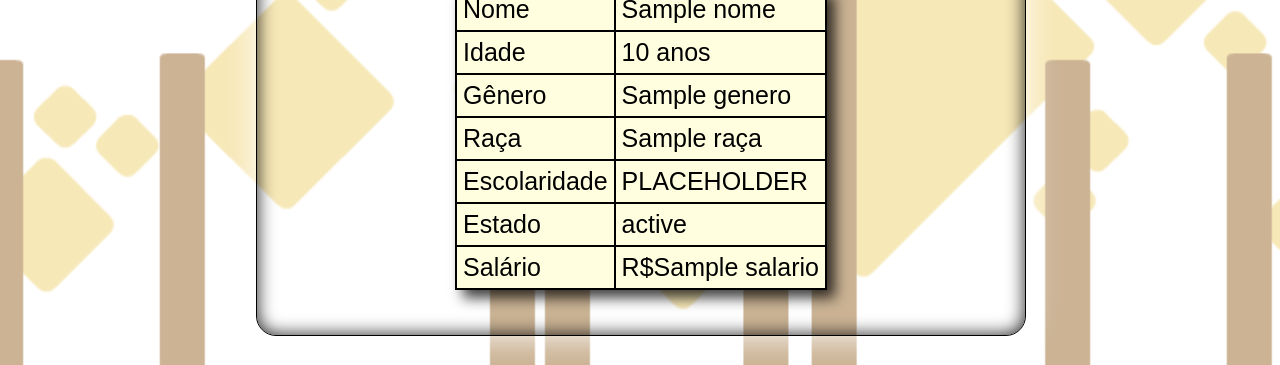
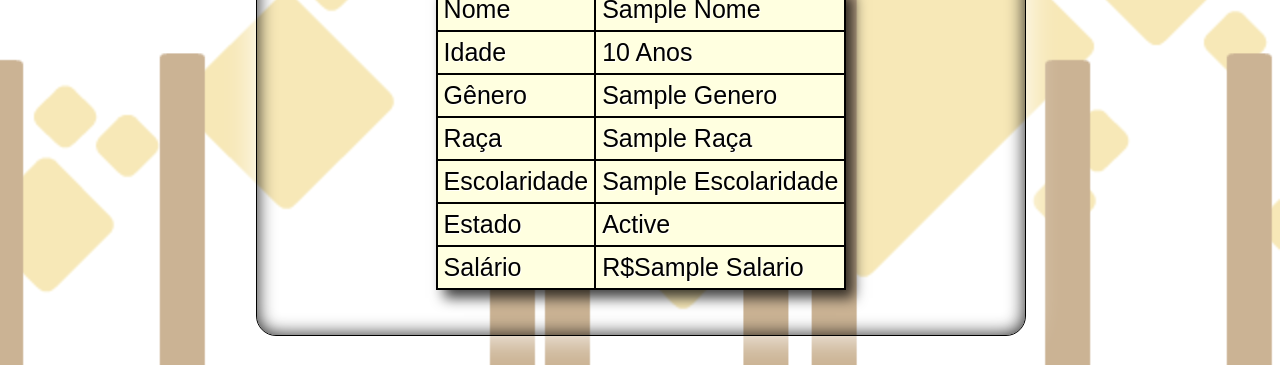
Before and after one commit to kessJhones/TrabalhoFinalDS, a Flask app: template templates/dados.html in a window 1280 px wide. Shown: the part 435-800 px from the top of the page. Run offline with Flask 2, Linux system fonts and the light colour scheme; the template is opened without the code that fills it: most values are stand-ins (such as "Sample title", 1, 10 or a date in 2020); parts of the project's set-up code (start-up, migrations or seed data) failed here and were passed over; some web fonts are replaced.

Commit message:
Escolaridade adicionada e melhorias no css

```diff
--- a/main.py
+++ b/main.py
@@ -16,6 +16,7 @@ def dados():
         nome_personagem = request.form['nome']
         genero = request.form.get('players')
         idade = request.form.get('idade')
+        escolaridade = request.form.get('escolaridade')
         estado =  request.form.get('estado')
 
     personagens = {'blue':('Mulher','Branca','blue'), 'green':('Mulher','Negra','green'),
@@ -25,7 +26,7 @@ def dados():
     (genero, raça, cor) = personagens.get(genero, ('','',''))
 
     raça_dataframe = raça_dataframe.get(raça, '')
-    salario = dd.income(genero, raça_dataframe, estado)
+    salario = dd.income(genero, raça_dataframe, estado, escolaridade)
 
     return render_template('dados.html',
         title='Ficha',
@@ -34,6 +35,7 @@ def dados():
         genero = genero,
         raça = raça,
         salario = salario,
+        escolaridade = escolaridade,
         estado = estado,
         cor = cor,
     )
--- a/static/css/custom.css
+++ b/static/css/custom.css
@@ -21,11 +21,10 @@ body {
 h1 {
     text-align: center;
     font-family: 'pixelFont', sans-serif;
-    font-weight: bold;
+    /* font-weight: bold; */
     margin: 0;
     font-size: 60px;
-    text-shadow: 1px 1px white;
-    /* background-color: gold; */
+    text-shadow: 1px 1px rgba(255, 255, 255, 0.95);
 }
 
 .players {
@@ -50,6 +49,7 @@ input[type=text] {
     font-family: 'pixelFont', sans-serif;
     font-weight: bold;
     font-size: 20px;
+    text-shadow: 1px 1px rgba(255, 255, 255, 0.9);
     color: black;
     width: 10em;
     height: 0.5em;
@@ -104,8 +104,9 @@ input[type=image]:active {
 table {
     font-family: 'pixelFont', sans-serif;
     font-size: 25px;
+    text-shadow: 1px 1px rgba(255, 255, 255, 0.95);
+    text-transform: capitalize;
     border: 2px solid black;
-    /* text-shadow: 1px 1px white; */
     background-color: lightyellow;
     box-shadow: 0.3em 0.3em 0.5em rgba(0, 0, 0, 0.75);
     border-collapse: collapse;
@@ -195,6 +196,7 @@ select {
     font-family: 'pixelFont', sans-serif;
     font-size: 20px;
     font-weight: bold;
+    text-shadow: 1px 1px rgba(255, 255, 255, 0.95);
     padding: 0.35em;
     margin: 0.8em;
     width: 11.4em;
@@ -232,5 +234,5 @@ fieldset {
 legend {
     font-family: 'pixelFont', sans-serif;
     font-size: 25px;
-    text-shadow: 1px 1px white;
+    text-shadow: 1px 1px rgba(255, 255, 255, 0.95);
 }
--- a/templates/dados.html
+++ b/templates/dados.html
@@ -5,7 +5,6 @@
     <link rel= "stylesheet" text="text/css" href= "/static/css/custom.css"
     onerror="this.onerror=null; this.href='/static/css/custom.css'">
     <link rel="shortcut icon" href="https://raw.githubusercontent.com/fga-unb/comunidade-unb-theme/master/favicon.ico">
-    <!-- <link rel="stylesheet" href="static/css/webfontkit-20190623-205541/stylesheet.css" type="text/css" charset="utf-8" /> -->
 </head>
 
 <body>
@@ -36,7 +35,7 @@
                 </tr>
                 <tr>
                     <td>Escolaridade</td>
-                    <td>PLACEHOLDER</td>
+                    <td>{{escolaridade}}</td>
                 </tr>
                 <tr>
                     <td>Estado</td>
```
Also changed, not shown: dados.py (+15 -4 lines), templates/index.html (+12 -3 lines).
